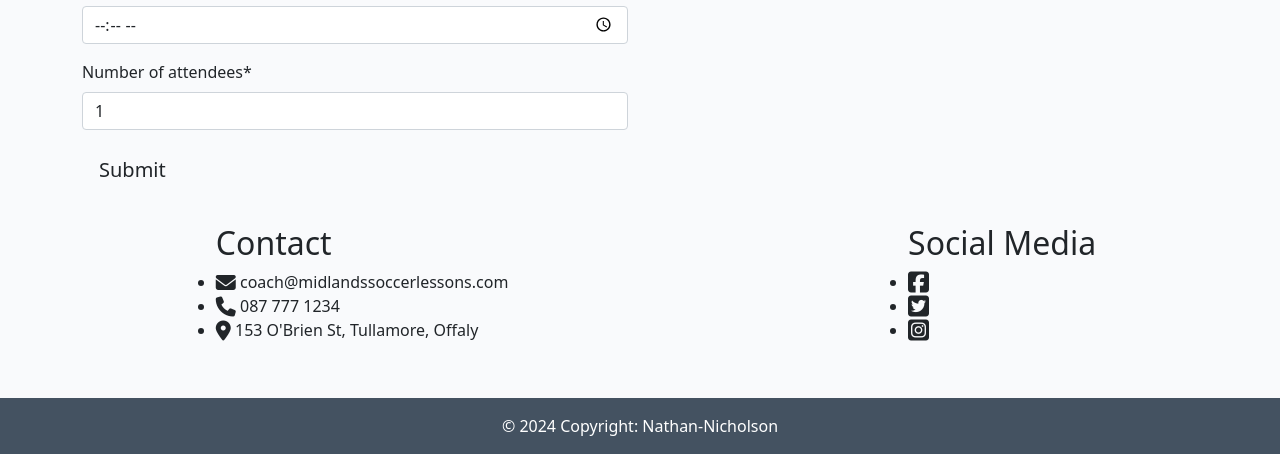
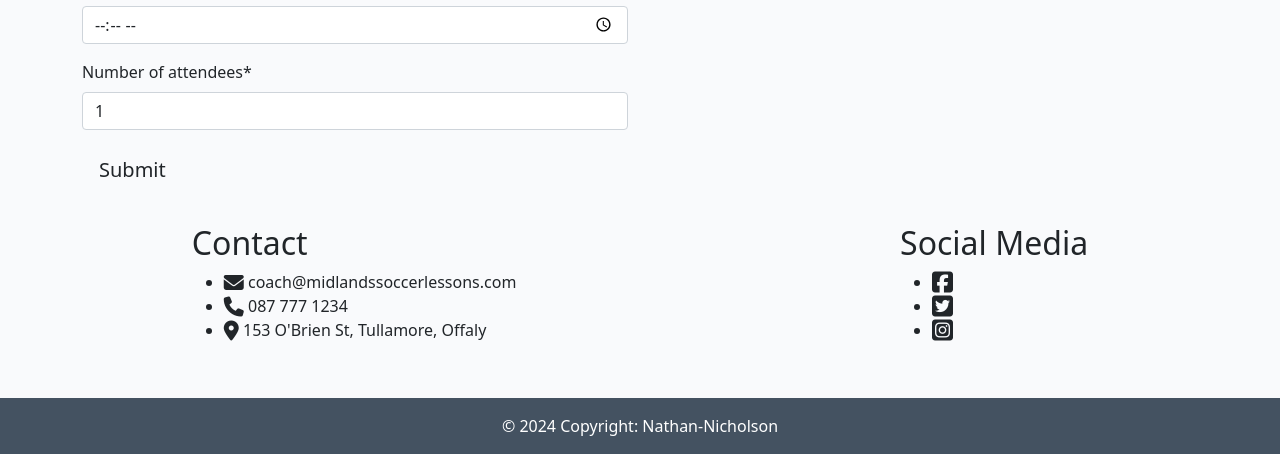
Before and after one commit to nathan-bytecode/midlands-soccer-lessons, a Django app: page /bookings/ in a window 1280 px wide. Shown: the part 744-1198 px from the top of the page. Run offline with Django 4.2, Linux system fonts and the light colour scheme; some libraries are stand-ins or nearby versions; some web fonts are replaced.

Commit message:
correct html checkup with end section h2 and ul element by adding a div element

```diff
--- a/soccer/forms.py
+++ b/soccer/forms.py
@@ -24,13 +24,12 @@ class BookingForm(forms.ModelForm):
         'booking_date': forms.DateInput(
             format=('%Y-%m-%d'),
             attrs={'class': 'form-control',
-                'placeholder': 'Select a date',
                 'type': 'date'
                 }),
             'booking_time': forms.TimeInput(
             format=('%H:%M'),
             attrs={'class': 'form-control',
-                'placeholder': 'Select a time',
                 'type': 'time'
-                }),
+                }
+            ),
         }
--- a/soccer/templates/soccer/bookings.html
+++ b/soccer/templates/soccer/bookings.html
@@ -6,7 +6,7 @@
 
 {% block content %}
 
-<main class="container">
+<div class="container">
         <div class="row" style="overflow-x:auto;"> <!-- Horizontal scroll bar placed for responsive design -->
             <div class="col-sm-6">
                 <form method="post" action="{% url 'bookings' %}">
@@ -16,7 +16,7 @@
                 </form>
             </div>
         </div>
-</main>
+</div>
 {% endblock %}
 
 <h1>This is the Bookings Form Page.</h1>
--- a/soccer/templates/soccer/index.html
+++ b/soccer/templates/soccer/index.html
@@ -10,7 +10,9 @@
     <div class="hero-text">
         <h1>Midlands Soccer Lessons</h1>
         <p>"To be the best, you have to learn from the best."</p>
-        <button><a href="{% url 'bookings' %}" style="text-decoration: none; color: black;">Book Today</a></button>
+        <a href="{% url 'bookings' %}" style="text-decoration: none; color: black;">
+          <button>Book Today</button>
+        </a>
     </div>
 </div>
 
--- a/soccer/views.py
+++ b/soccer/views.py
@@ -75,7 +75,7 @@ def bookings(request):
     form = BookingForm()
     if request.method == 'POST':
         if 'submit' in request.POST:
-            form = BookingForm(request.POST)
+            form = BookingForm(request.POST, use_required_attribute=False)
             if form.is_valid():
                 form.instance.user = (
                 User.objects.get(username = request.user))
--- a/templates/base.html
+++ b/templates/base.html
@@ -118,18 +118,24 @@
   <!--End Section diplaying contact and social media info-->
 <div class="end">
 
-    <ul><h2 class="contact-title">Contact</h2>
+
+    <div class="contact-title">
+        <h2>Contact</h2>
+        <ul>
             <li><i class="fa-solid fa-envelope fa-lg"></i> coach@midlandssoccerlessons.com</li>
             <li><i class="fa-solid fa-phone fa-lg"></i> 087 777 1234</li>
             <li><i class="fa-solid fa-location-dot fa-lg"></i>   153 O'Brien St, Tullamore, Offaly</li>
         </ul>
+        </div>
 
-
-    <ul><h2 class="social-media">Social Media</h2> <!-- href attributes with icons linking relevant sites -->
+    <div class="social-media">
+        <h2>Social Media</h2> <!-- href attributes with icons linking relevant sites -->
+        <ul>
             <li><a href="https://www.facebook.com/" target="_blank"><i class="fa-brands fa-square-facebook fa-xl" aria-hidden="true" style="color:#212529;"></i></a></li>
             <li><a href="https://twitter.com/" target="_blank"><i class="fa-brands fa-square-twitter fa-xl" aria-hidden="true" style="color:#212529;"></i></a></li>
             <li><a href="https://www.instagram.com/" target="_blank"><i class="fa-brands fa-square-instagram fa-xl" aria-hidden="true" style="color:#212529;"></i></a></li>
         </ul>
+    </div>
 </div>
 
 
```
Lines whose indentation alone changed are shown as unchanged.
